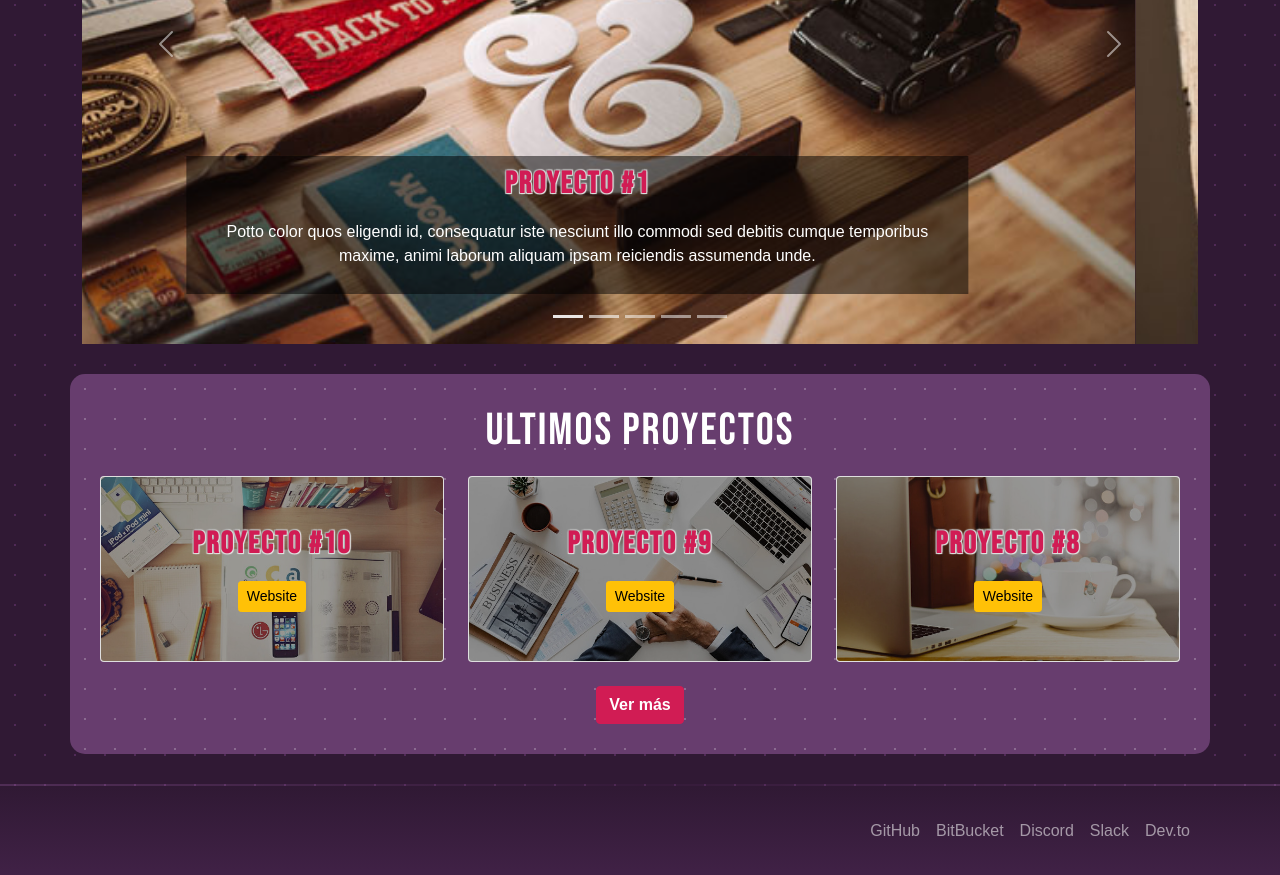
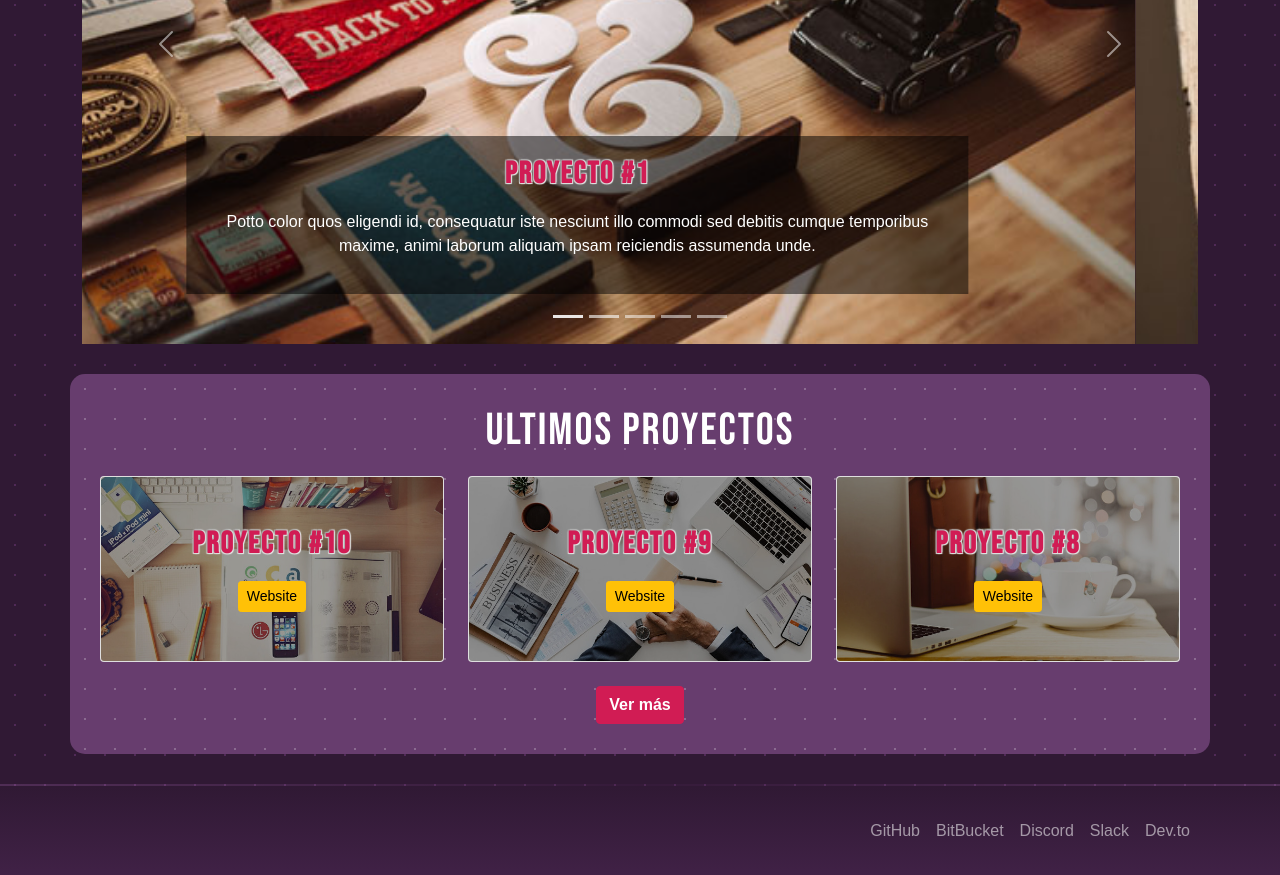
Before and after one commit to katto-dev/portafolio-html-ch-fs-react, a website: page index.html in a window 1280 px wide. Shown: the part 1420-2295 px from the top of the page. Drawn offline with nearby package versions, Linux system fonts and the light colour scheme.

Commit message:
Se agrega texto con fondo a los slides del Carousel

```diff
--- a/scss/components/_containers.scss
+++ b/scss/components/_containers.scss
@@ -28,5 +28,5 @@
 .fondo-apagado {
   background-color: rgba(0,0,0,0.5);
   margin-bottom: 30px;
-  padding: 10px 30px;
+  padding: 20px 30px;
 }
```
Also changed, not shown: css/mainCSS.css.
